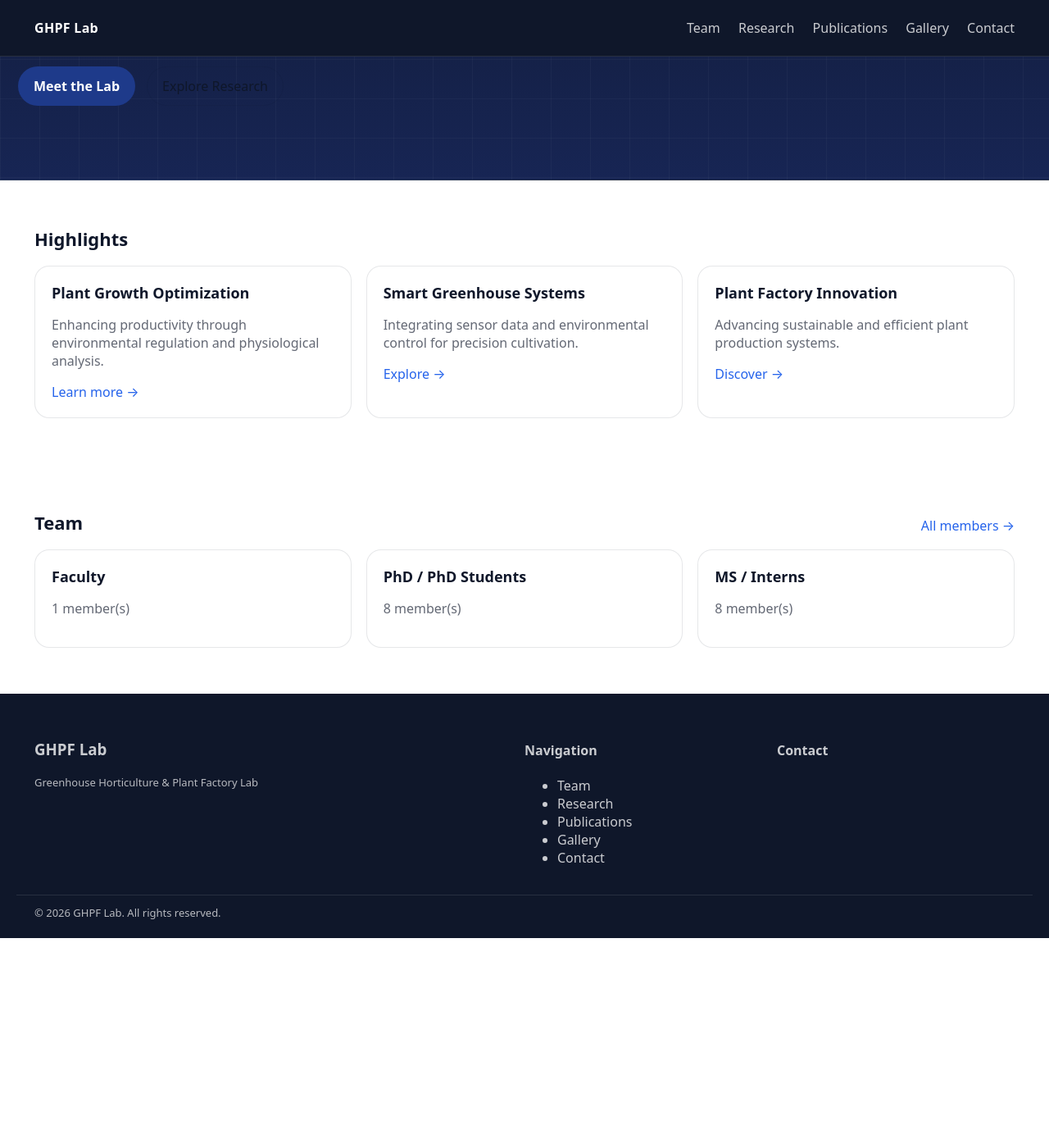
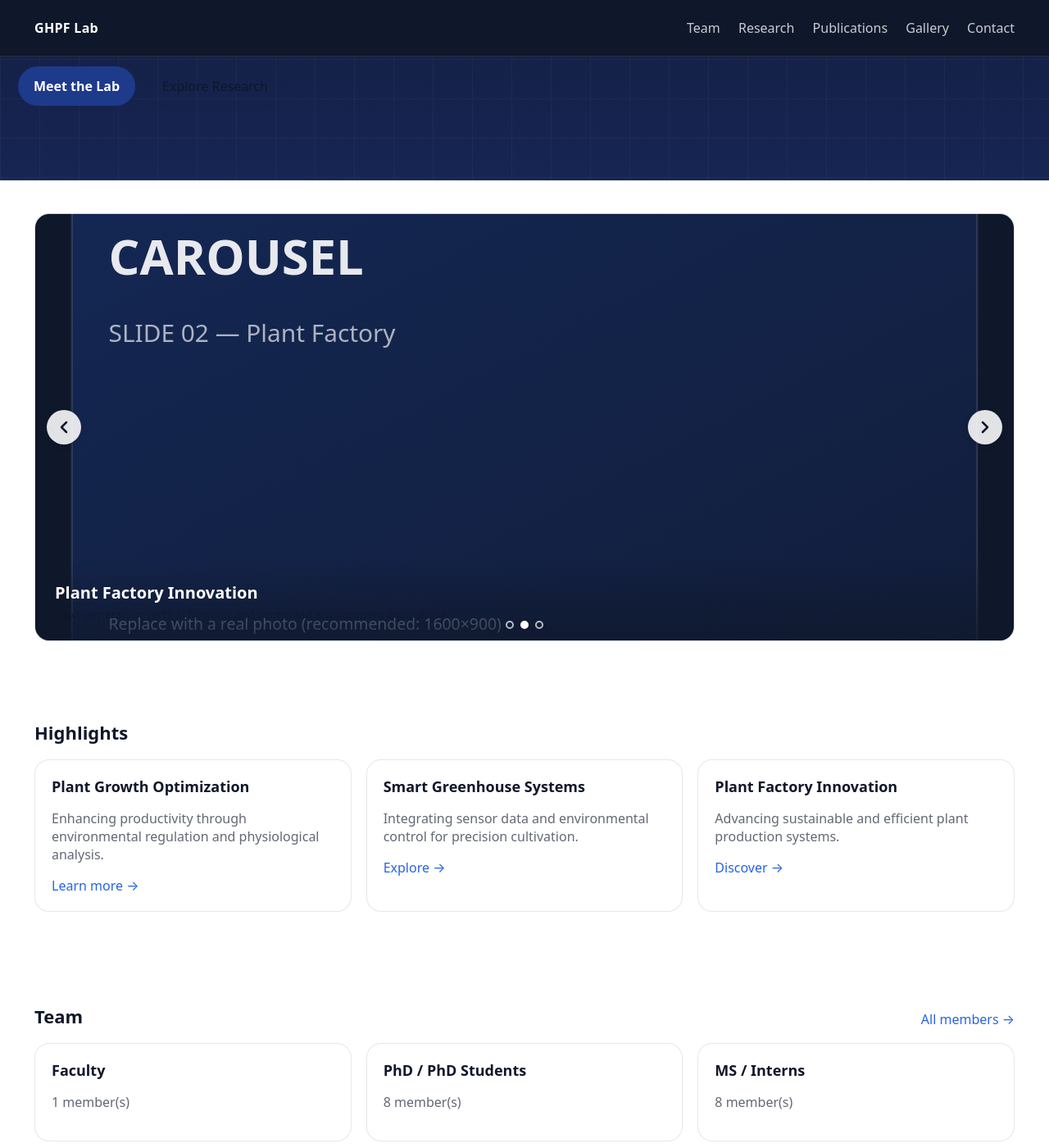
Before and after one commit to evergreendasol/Trial-2-lab-web, a Jekyll site: the page built from index.md, in a window 1280 px wide and 1400 px high, scrolled down 381 px. Shown: the whole window at 82% size. Built offline with Jekyll 4.4.1, drawn with Linux system fonts in a browser that asks for light colours; before the commit the page ends 1525 px from its top, so only the background shows below that.

Commit message:
Add image carousel between hero and highlights sections
Introduce a vanilla JS image carousel on the homepage with fade transitions,
autoplay (5s), prev/next buttons, dot indicators, touch swipe, and keyboard
navigation. Carousel data is managed via _data/carousel.yml for easy image
replacement. Placeholder SVGs included in assets/img/carousel/.

https://claude.ai/code/session_01TmRjvzfDazRavAh5211o6j

```diff
--- /dev/null
+++ b/_data/carousel.yml
@@ -0,0 +1,11 @@
+- src: "/assets/img/carousel/01.svg"
+  title: "Smart Greenhouse Research"
+  caption: "Advanced environmental control systems for optimized plant growth"
+
+- src: "/assets/img/carousel/02.svg"
+  title: "Plant Factory Innovation"
+  caption: "Next-generation vertical farming and controlled environment agriculture"
+
+- src: "/assets/img/carousel/03.svg"
+  title: "Data-Driven Agriculture"
+  caption: "Leveraging AI and sensor networks for precision horticulture"
--- /dev/null
+++ b/_includes/carousel.html
@@ -0,0 +1,160 @@
+<!-- ===== CAROUSEL ===== -->
+<section class="carousel-section">
+  <div class="container">
+    <div class="carousel" aria-label="Image carousel" role="region">
+
+      <!-- Slide track -->
+      <div class="carousel__track">
+        {% for slide in site.data.carousel %}
+        <div class="carousel__slide{% if forloop.first %} carousel__slide--active{% endif %}"
+             data-index="{{ forloop.index0 }}">
+          <img class="carousel__img"
+               src="{{ slide.src | relative_url }}"
+               alt="{{ slide.title | escape }}"
+               loading="{% if forloop.first %}eager{% else %}lazy{% endif %}">
+          {% if slide.title or slide.caption %}
+          <div class="carousel__caption">
+            {% if slide.title %}<h3 class="carousel__title">{{ slide.title }}</h3>{% endif %}
+            {% if slide.caption %}<p class="carousel__text muted">{{ slide.caption }}</p>{% endif %}
+          </div>
+          {% endif %}
+        </div>
+        {% endfor %}
+      </div>
+
+      <!-- Navigation arrows -->
+      <button class="carousel__btn carousel__btn--prev" type="button" aria-label="Previous slide">
+        <svg width="24" height="24" viewBox="0 0 24 24" fill="none" stroke="currentColor" stroke-width="2.5" stroke-linecap="round" stroke-linejoin="round">
+          <polyline points="15 18 9 12 15 6"/>
+        </svg>
+      </button>
+      <button class="carousel__btn carousel__btn--next" type="button" aria-label="Next slide">
+        <svg width="24" height="24" viewBox="0 0 24 24" fill="none" stroke="currentColor" stroke-width="2.5" stroke-linecap="round" stroke-linejoin="round">
+          <polyline points="9 6 15 12 9 18"/>
+        </svg>
+      </button>
+
+      <!-- Dot indicators -->
+      <div class="carousel__dots" role="tablist" aria-label="Slide indicators">
+        {% for slide in site.data.carousel %}
+        <button class="carousel__dot{% if forloop.first %} carousel__dot--active{% endif %}"
+                type="button"
+                role="tab"
+                aria-selected="{% if forloop.first %}true{% else %}false{% endif %}"
+                aria-label="Go to slide {{ forloop.index }}"
+                data-slide="{{ forloop.index0 }}">
+        </button>
+        {% endfor %}
+      </div>
+
+    </div>
+  </div>
+</section>
+
+<script>
+(() => {
+  const track = document.querySelector('.carousel__track');
+  if (!track) return;
+
+  const slides = Array.from(track.querySelectorAll('.carousel__slide'));
+  const dots   = Array.from(document.querySelectorAll('.carousel__dot'));
+  const prevBtn = document.querySelector('.carousel__btn--prev');
+  const nextBtn = document.querySelector('.carousel__btn--next');
+  const total  = slides.length;
+
+  if (total <= 1) return;
+
+  let current = 0;
+  let autoplayTimer = null;
+  const AUTOPLAY_MS = 5000;
+
+  /* ===== Core navigation ===== */
+  function goTo(index) {
+    if (index < 0) index = total - 1;
+    if (index >= total) index = 0;
+
+    slides[current].classList.remove('carousel__slide--active');
+    slides[index].classList.add('carousel__slide--active');
+
+    dots[current].classList.remove('carousel__dot--active');
+    dots[current].setAttribute('aria-selected', 'false');
+    dots[index].classList.add('carousel__dot--active');
+    dots[index].setAttribute('aria-selected', 'true');
+
+    current = index;
+  }
+
+  function next() { goTo(current + 1); }
+  function prev() { goTo(current - 1); }
+
+  /* ===== Autoplay ===== */
+  function startAutoplay() {
+    stopAutoplay();
+    autoplayTimer = setInterval(next, AUTOPLAY_MS);
+  }
+
+  function stopAutoplay() {
+    if (autoplayTimer) {
+      clearInterval(autoplayTimer);
+      autoplayTimer = null;
+    }
+  }
+
+  function restartAutoplay() {
+    stopAutoplay();
+    autoplayTimer = setTimeout(() => {
+      autoplayTimer = setInterval(next, AUTOPLAY_MS);
+    }, AUTOPLAY_MS);
+  }
+
+  /* ===== Button handlers ===== */
+  prevBtn.addEventListener('click', () => { prev(); restartAutoplay(); });
+  nextBtn.addEventListener('click', () => { next(); restartAutoplay(); });
+
+  /* ===== Dot handlers ===== */
+  dots.forEach(dot => {
+    dot.addEventListener('click', () => {
+      goTo(parseInt(dot.dataset.slide, 10));
+      restartAutoplay();
+    });
+  });
+
+  /* ===== Keyboard navigation ===== */
+  document.querySelector('.carousel').addEventListener('keydown', (e) => {
+    if (e.key === 'ArrowLeft')  { prev(); restartAutoplay(); }
+    if (e.key === 'ArrowRight') { next(); restartAutoplay(); }
+  });
+
+  /* ===== Touch / swipe ===== */
+  let touchStartX = 0;
+  let touchEndX   = 0;
+  const MIN_SWIPE = 50;
+
+  track.addEventListener('touchstart', (e) => {
+    touchStartX = e.changedTouches[0].screenX;
+  }, { passive: true });
+
+  track.addEventListener('touchend', (e) => {
+    touchEndX = e.changedTouches[0].screenX;
+    const diff = touchStartX - touchEndX;
+    if (Math.abs(diff) >= MIN_SWIPE) {
+      if (diff > 0) next(); else prev();
+      restartAutoplay();
+    }
+  }, { passive: true });
+
+  /* ===== Pause when tab hidden ===== */
+  document.addEventListener('visibilitychange', () => {
+    if (document.hidden) stopAutoplay();
+    else startAutoplay();
+  });
+
+  /* ===== Pause on hover ===== */
+  const carousel = document.querySelector('.carousel');
+  carousel.addEventListener('mouseenter', stopAutoplay);
+  carousel.addEventListener('mouseleave', startAutoplay);
+
+  /* ===== Init ===== */
+  startAutoplay();
+})();
+</script>
--- a/assets/css/site.css
+++ b/assets/css/site.css
@@ -207,6 +207,128 @@ a:hover{color:var(--accent)}
 .hero--photo .lead{
   color:rgba(255,255,255,.85);
   opacity:1;
+}
+
+/* =========================
+   CAROUSEL (homepage)
+   ========================= */
+.carousel-section{
+  padding:40px 0;
+  background:var(--bg);
+}
+
+.carousel{
+  position:relative;
+  border-radius:18px;
+  overflow:hidden;
+  border:1px solid var(--line);
+  background:var(--panel2);
+}
+
+.carousel__track{
+  position:relative;
+  width:100%;
+  aspect-ratio:16/9;
+  max-height:520px;
+}
+
+.carousel__slide{
+  position:absolute;
+  inset:0;
+  opacity:0;
+  visibility:hidden;
+  transition:opacity .5s ease, visibility .5s ease;
+}
+
+.carousel__slide--active{
+  opacity:1;
+  visibility:visible;
+}
+
+.carousel__img{
+  width:100%;
+  height:100%;
+  object-fit:cover;
+  display:block;
+}
+
+.carousel__caption{
+  position:absolute;
+  bottom:0;
+  left:0;
+  right:0;
+  padding:28px 24px 22px;
+  background:linear-gradient(transparent, rgba(15,23,42,.72));
+  color:#fff;
+}
+
+.carousel__title{
+  margin:0 0 4px;
+  font-size:20px;
+  font-weight:700;
+}
+
+.carousel__text{
+  margin:0;
+  font-size:14px;
+  color:rgba(255,255,255,.82);
+}
+
+.carousel__btn{
+  position:absolute;
+  top:50%;
+  transform:translateY(-50%);
+  width:42px;
+  height:42px;
+  border:none;
+  border-radius:50%;
+  background:rgba(255,255,255,.88);
+  color:var(--text);
+  cursor:pointer;
+  display:flex;
+  align-items:center;
+  justify-content:center;
+  box-shadow:0 2px 8px rgba(0,0,0,.12);
+  transition:background .2s ease, transform .15s ease;
+  z-index:2;
+}
+
+.carousel__btn:hover{
+  background:#fff;
+  transform:translateY(-50%) scale(1.08);
+}
+
+.carousel__btn--prev{ left:14px; }
+.carousel__btn--next{ right:14px; }
+
+.carousel__dots{
+  position:absolute;
+  bottom:14px;
+  left:50%;
+  transform:translateX(-50%);
+  display:flex;
+  gap:8px;
+  z-index:2;
+}
+
+.carousel__dot{
+  width:10px;
+  height:10px;
+  border-radius:50%;
+  border:2px solid rgba(255,255,255,.7);
+  background:transparent;
+  cursor:pointer;
+  padding:0;
+  transition:background .2s ease, border-color .2s ease;
+}
+
+.carousel__dot--active{
+  background:#fff;
+  border-color:#fff;
+}
+
+.carousel__dot:hover{
+  border-color:#fff;
 }
 
 /* =========================
@@ -439,4 +561,22 @@ a:hover{color:var(--accent)}
   .hero h1{font-size:40px}
   .grid{grid-template-columns:1fr}
   .footer__grid{grid-template-columns:1fr}
+  /* carousel */
+  .carousel-section{ padding:28px 0; }
+  .carousel__track{ max-height:380px; }
+  .carousel__btn{ width:36px; height:36px; }
+  .carousel__btn--prev{ left:10px; }
+  .carousel__btn--next{ right:10px; }
+  .carousel__caption{ padding:20px 18px 18px; }
+  .carousel__title{ font-size:17px; }
 }
+
+@media (max-width:600px){
+  .carousel-section{ padding:20px 0; }
+  .carousel__track{ max-height:260px; }
+  .carousel__btn{ width:32px; height:32px; }
+  .carousel__btn svg{ width:18px; height:18px; }
+  .carousel__caption{ padding:14px 14px 14px; }
+  .carousel__title{ font-size:15px; }
+  .carousel__text{ font-size:13px; }
+}
--- a/index.md
+++ b/index.md
@@ -12,6 +12,8 @@ title: Home
   secondary_text="Explore Research"
   secondary_link="/research"
 %}
+
+{% include carousel.html %}
 
 <section class="section">
   <div class="container">
```
Also changed, not shown: assets/img/carousel/01.svg (added), assets/img/carousel/02.svg (added), assets/img/carousel/03.svg (added).
